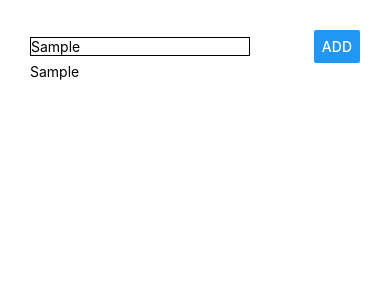
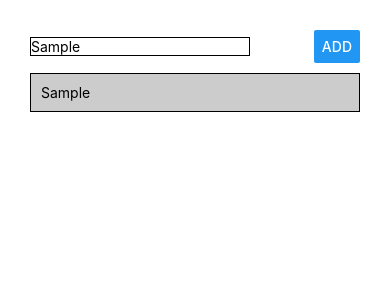
Before and after one commit to samuel-joseph/test-project, a React Native app: screen / in a window 390 px wide. Both pictures are taken after typing "Sample" into the empty fields and a click on the button "ADD". Shown: the top 300 px of the page. Built offline with nearby package versions, Linux system fonts and the light colour scheme.

Commit message:
Styled the goals that the user inputted

```diff
--- a/App.js
+++ b/App.js
@@ -24,7 +24,9 @@ export default function App() {
       </View>
       <View>
         {courseGoals.map((goal) => (
-          <Text>{goal}</Text>
+          <View key={goal} style={styles.listItem}>
+            <Text>{goal}</Text>
+          </View>
         ))}
       </View>
     </View>
@@ -44,4 +46,11 @@ const styles = StyleSheet.create({
     borderColor: "black",
     borderWidth: 1,
   },
+  listItem: {
+    padding: 10,
+    marginVertical: 10,
+    backgroundColor: "#ccc",
+    borderColor: "black",
+    borderWidth: 1,
+  },
 });
```
